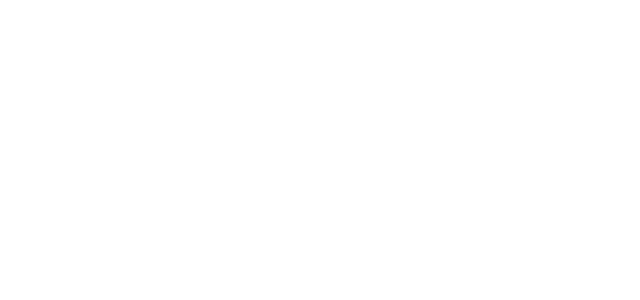
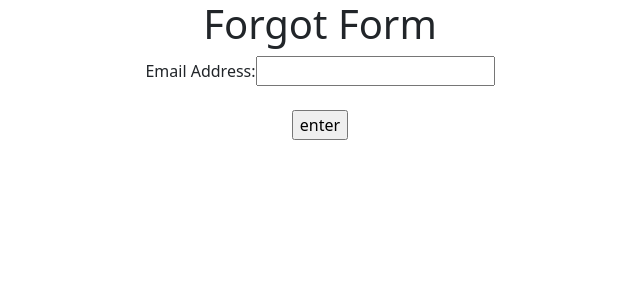
Before and after one commit to yzou1999/TaskTree, a React (Create React App) app in the folder frontend/: page /forgot in a window 1280 px wide. Shown: the top 300 px of the page, without its empty margins (320-960 px from the left). Built offline with nearby package versions, Linux system fonts and the light colour scheme.

Commit message:
added forgot page component

```diff
--- a/frontend/src/App.js
+++ b/frontend/src/App.js
@@ -6,6 +6,7 @@ import "bootstrap/dist/css/bootstrap.min.css";
 
 import register from './components/registerPage';
 import login from './components/loginPage';
+import forgot from './components/forgotPage';
 
 function App() {
   return (
@@ -18,6 +19,7 @@ function App() {
           <br/> */}
         <Route path="/" exact component = {login} />
         <Route path="/register" exact component = {register} />
+        <Route path="/forgot" exact component = {forgot} />
       </div>
     </Router>
   );
--- /dev/null
+++ b/frontend/src/components/forgotPage.js
@@ -0,0 +1,17 @@
+import React from "react";
+
+function forgot() {
+    return (
+        <div className = "forgotContainer">
+            <h1 align = "middle">Forgot Form</h1>
+            <form align = "middle" method = "post">
+                <label>Email Address: </label>
+                <input name = "email" type = "email" align = "middle" ></input>
+                <br/><br/>
+                <input type = "submit" value = "enter"></input>
+            </form>
+        </div>
+    )
+}
+
+export default forgot;
--- a/frontend/src/components/loginPage.js
+++ b/frontend/src/components/loginPage.js
@@ -18,9 +18,9 @@ function login() {
                 <a href = "\register">Register</a>
             </div>
             <br/><br/>
-            <form align="middle" method="post" action="/forgot_button_form">
-			    <input type="submit" value="Forgot"></input>
-		    </form>
+            <div align = "middle">
+                <a href = "\forgot">Forgot password</a>
+            </div>
         </div>
     );
 }
```
